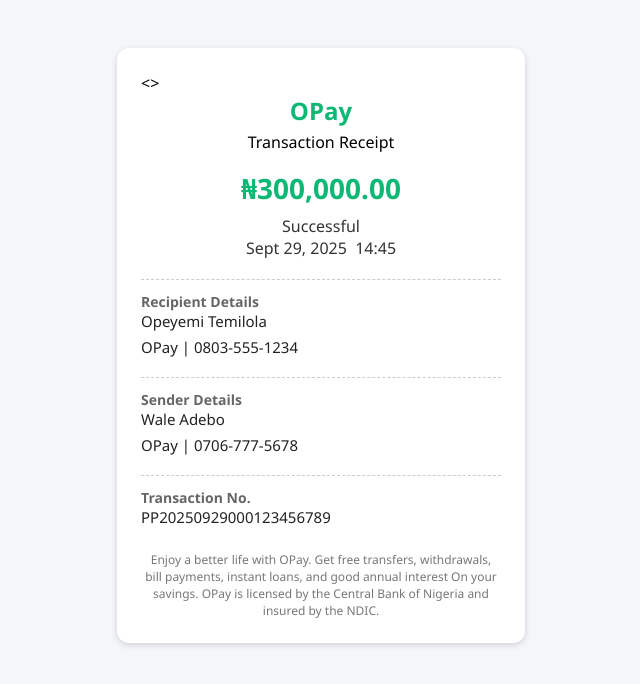
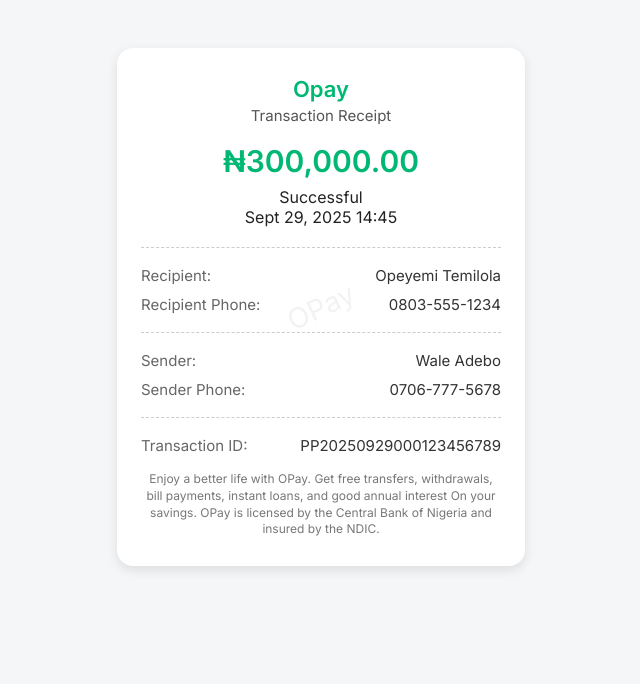
Before and after one commit to Cybertest9ja/Opay, a plain HTML site: page index.html in a window 1280 px wide. Shown: the whole page, without its empty margins (319-959 px from the left). Drawn offline with Linux system fonts and the light colour scheme.

Commit message:
Update index.html

```diff
--- a/index.html
+++ b/index.html
@@ -3,91 +3,119 @@
 <head>
 <meta charset="UTF-8" />
 <meta name="viewport" content="width=device-width, initial-scale=1.0" />
-<title>Opay Transaction Receipt – Sample Only</title>
+<title>Opay</title>
+<link rel="preconnect" href="https://fonts.googleapis.com">
+<link rel="stylesheet" href="https://fonts.googleapis.com/css2?family=Inter:wght@400;600&display=swap">
 <style>
   body {
-    background:#f5f6fa;
-    font-family: "Segoe UI", Tahoma, sans-serif;
-    display: flex;
-    justify-content: center;
-    padding: 40px;
+    background:#f4f6f8;
+    font-family: 'Inter', sans-serif;
+    display:flex;
+    justify-content:center;
+    align-items:flex-start;
+    padding:40px 10px;
   }
   .receipt {
-    background: #fff;
-    border-radius: 12px;
-    width: 360px;
-    box-shadow: 0 2px 6px rgba(0,0,0,0.15);
-    padding: 24px;
-    position: relative;
+    background:#fff;
+    border-radius:16px;
+    width:360px;
+    padding:28px 24px;
+    box-shadow:0 4px 12px rgba(0,0,0,0.1);
+    position:relative;
   }
   .watermark {
-    position: absolute;
-    top: 50%;
-    left: 50%;
-    transform: translate(-50%, -50%) rotate(-20deg);
-    font-size: 28px;
-    color: rgba(0,0,0,0.06);
-    white-space: nowrap;
-    pointer-events: none;
+    position:absolute;
+    top:50%; left:50%;
+    transform:translate(-50%,-50%) rotate(-25deg);
+    font-size:28px;
+    color:rgba(0,0,0,0.05);
+    white-space:nowrap;
+    pointer-events:none;
   }
-  h1 {
-    text-align: center;
-    color: #0bb874; /* PayPay green */
-    margin: 0;
-    font-size: 24px;
+  .brand {
+    text-align:center;
+    font-weight:600;
+    font-size:22px;
+    color:#00b873;
+    margin-bottom:4px;
+  }
+  .title {
+    text-align:center;
+    color:#555;
+    font-size:15px;
+    margin-bottom:18px;
   }
   .amount {
-    text-align: center;
-    color: #0bb874;
-    font-size: 28px;
-    font-weight: bold;
-    margin: 16px 0 8px;
+    text-align:center;
+    font-size:30px;
+    font-weight:600;
+    color:#00b873;
+    margin-bottom:8px;
   }
-  .success {
-    text-align: center;
-    color: #333;
-    margin-bottom: 16px;
+  .status {
+    text-align:center;
+    color:#222;
+    font-size:16px;
+    margin-bottom:20px;
   }
-  .section-title {
-    font-weight: 600;
-    margin-top: 20px;
-    border-top: 1px dashed #ccc;
-    padding-top: 12px;
-    font-size: 14px;
-    color: #666;
+  .row {
+    display:flex;
+    justify-content:space-between;
+    margin:10px 0;
+    font-size:15px;
+    color:#333;
   }
-  .detail {
-    font-size: 15px;
-    margin-bottom: 6px;
-    color: #222;
+  .label { color:#666; }
+  .divider {
+    border-top:1px dashed #ccc;
+    margin:18px 0;
   }
   .footer {
-    margin-top: 24px;
-    font-size: 12px;
-    color: #777;
-    text-align: center;
+    text-align:center;
+    font-size:12px;
+    color:#777;
+    margin-top:16px;
+    line-height:1.4;
   }
 </style>
 </head>
 <body>
   <div class="receipt">
-    <>
-    <h1>OPay</h1>
-    <p style="text-align:center; margin-top:4px;">Transaction Receipt</p>
+    <div class="watermark">OPay</div>
+    <div class="brand">Opay </div>
+    <div class="title">Transaction Receipt</div>
 
     <div class="amount">₦300,000.00</div>
-    <div class="success">Successful<br/>Sept 29, 2025&nbsp; 14:45</div>
+    <div class="status">Successful<br>Sept 29, 2025&nbsp;14:45</div>
 
-    <div class="section-title">Recipient Details</div>
-    <div class="detail">Opeyemi Temilola</div>
-    <div class="detail">OPay&nbsp;|&nbsp;0803-555-1234</div>
+    <div class="divider"></div>
 
-    <div class="section-title">Sender Details</div>
-    <div class="detail">Wale Adebo</div>
-    <div class="detail">OPay&nbsp;|&nbsp;0706-777-5678</div>
+    <div class="row">
+      <div class="label">Recipient:</div>
+      <div>Opeyemi Temilola</div>
+    </div>
+    <div class="row">
+      <div class="label">Recipient Phone:</div>
+      <div>0803-555-1234</div>
+    </div>
 
-    <div class="section-title">Transaction No.</div>
-    <div class="detail">PP20250929000123456789</div>
+    <div class="divider"></div>
+
+    <div class="row">
+      <div class="label">Sender:</div>
+      <div>Wale Adebo</div>
+    </div>
+    <div class="row">
+      <div class="label">Sender Phone:</div>
+      <div>0706-777-5678</div>
+    </div>
+
+    <div class="divider"></div>
+
+    <div class="row">
+      <div class="label">Transaction ID:</div>
+      <div>PP20250929000123456789</div>
+    </div>
 
     <div class="footer">
       Enjoy a better life with OPay. Get free transfers, withdrawals, bill payments, instant loans, and good annual interest On your savings. OPay is licensed by the Central Bank of Nigeria and insured by the NDIC.
```
